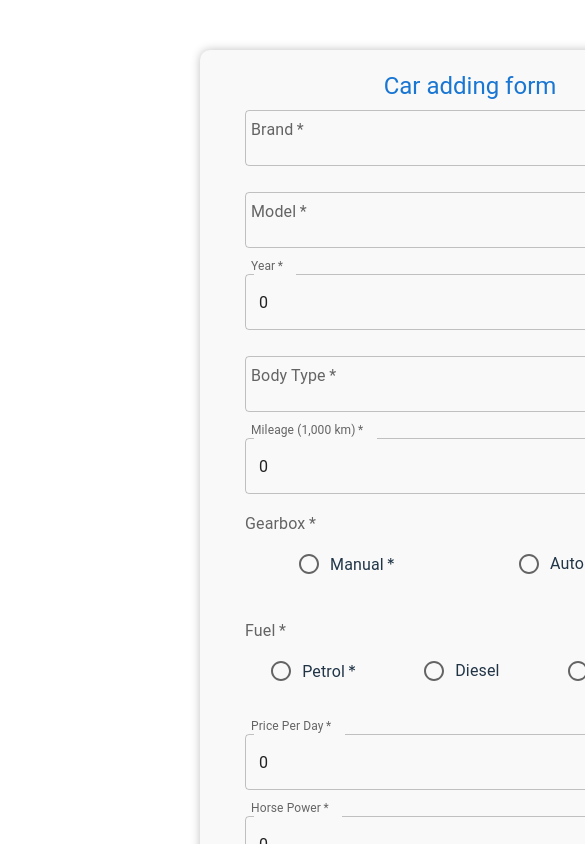
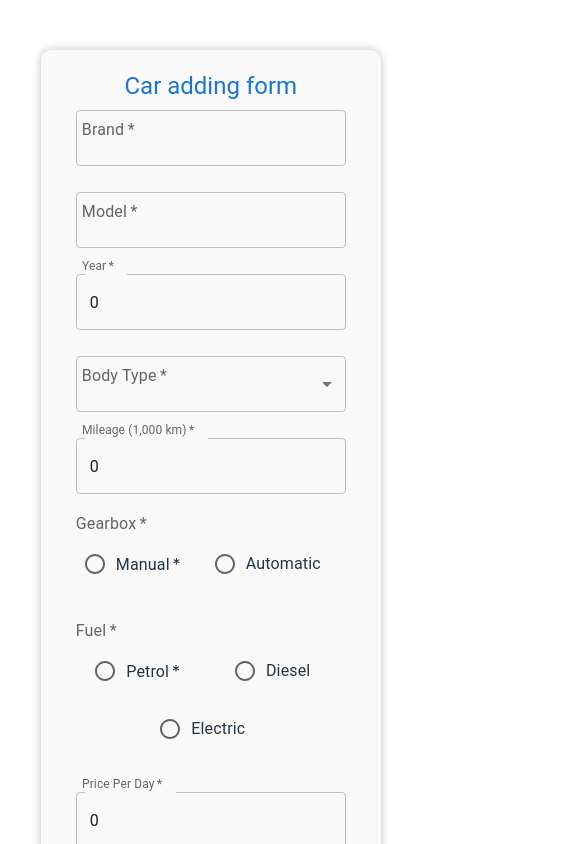
Before and after one commit to proga-react-practice/delta-mykyta-nykytiuk, a React (Vite) app: page / in a window 390 px wide. Shown: the top 844 px of the page, 585 px wide, since content can reach past the window. Built offline with nearby package versions, Linux system fonts and the light colour scheme.

Commit message:
add responsive for small screen

```diff
--- a/src/App.tsx
+++ b/src/App.tsx
@@ -19,16 +19,20 @@ function App() {
 
   const ContainerStyle = {
     display: "flex",
-    width: "1350px",
-    flexDirection: "row",
+    flexDirection: { sm: "row", xs: "column" },
+    width: { sm: "1350px", xs: "100%" },
+    justifyContent: { sm: "flex-start", xs: "center" },
+    alignItems: { sm: "flex-start", xs: "center" },
+    marginLeft: { sm: "0", xs: "12%" },
     marginTop: "50px",
     marginBottom: "50px",
   };
+
   const BoxFormStyle = {
-    marginRight: "300px",
-    marginLeft: "200px",
+    marginRight: { sm: "300px", xs: "0" },
+    marginLeft: { sm: "200px", xs: "0" },
+    marginBottom: "30px",
   };
-
   return (
     <Box sx={ContainerStyle}>
       <Box sx={BoxFormStyle}>
--- a/src/componets/Form/Form.tsx
+++ b/src/componets/Form/Form.tsx
@@ -81,7 +81,7 @@ function Form({ onSubmit }: FormProps) {
     justifyContent: "center",
     alignItems: "center",
     flexDirection: "column",
-    width: "500px",
+    width: { sm: "500px", xs: "300px" },
     margin: "0 auto",
     padding: "20px",
     marginRight: "auto",
```
